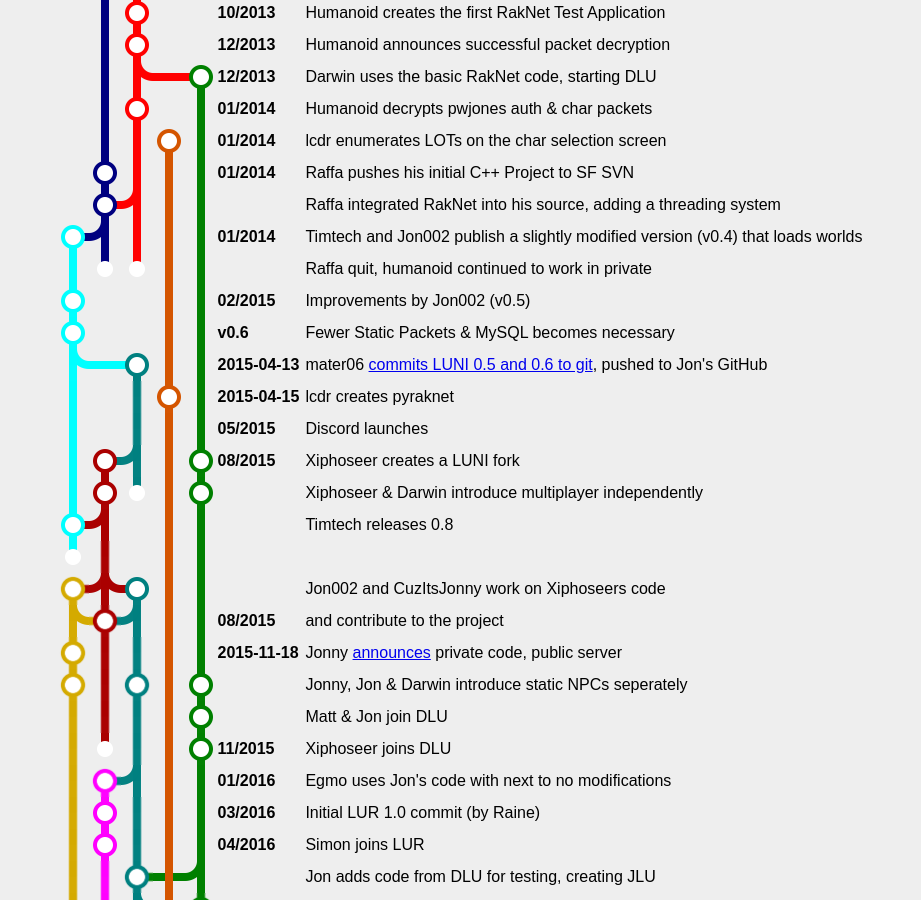
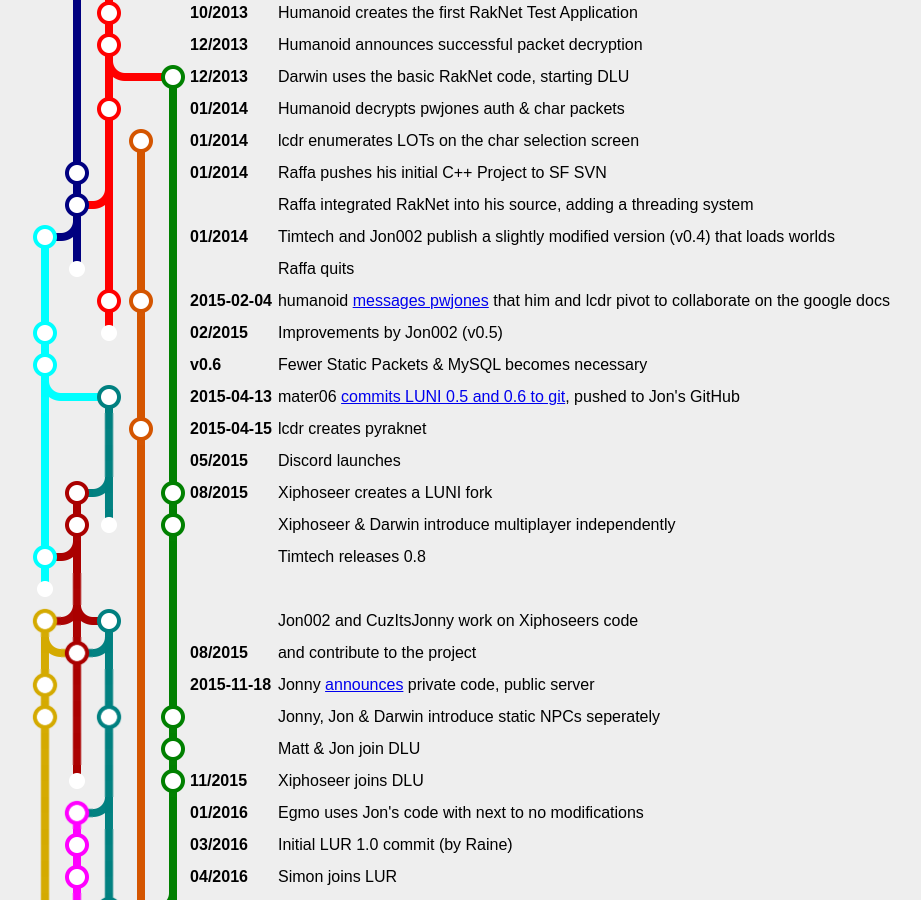
Before and after one commit to Xiphoseer/xiphoseer.github.com, a Jekyll site: the page flow/index.html, which Jekyll copies as it is, in a window 1280 px wide and 900 px high, scrolled down 472 px. Shown: the whole window, without its empty margins (180-1101 px from the left). Built offline with Jekyll 4.4.1, drawn with Linux system fonts in a browser that asks for light colours.

Commit message:
flow: add humanoid message to pwjones

```diff
--- a/flow/index.html
+++ b/flow/index.html
@@ -180,16 +180,25 @@
 			<tr>
 				<td class="fi line D"></td>
 				<td class="fi end A"></td>
-				<td class="fi end M"></td>
+				<td class="fi line M"></td>
 				<td class="fi line B"></td>
 				<td class="fi line C"></td>
 				<td></td>
-				<td>Raffa quit, humanoid continued to work in private</td>
+				<td>Raffa quits</td>
+			</tr>
+			<tr>
+				<td class="fi line D"></td>
+				<td class="fi"></td>
+				<td class="fi node M"></td>
+				<td class="fi node B"></td>
+				<td class="fi line C"></td>
+				<td class="v">2015-02-04</td>
+				<td>humanoid <a href="https://sourceforge.net/p/myverse/wiki/message%20from%20humanoid24/">messages pwjones</a> that him and lcdr pivot to collaborate on the google docs</td>
 			</tr>
 			<tr>
 				<td class="fi node D"></td>
 				<td class="fi"></td>
-				<td class="fi"></td>
+				<td class="fi end M"></td>
 				<td class="fi line B"></td>
 				<td class="fi line C"></td>
 				<td class="v">02/2015</td>
```
